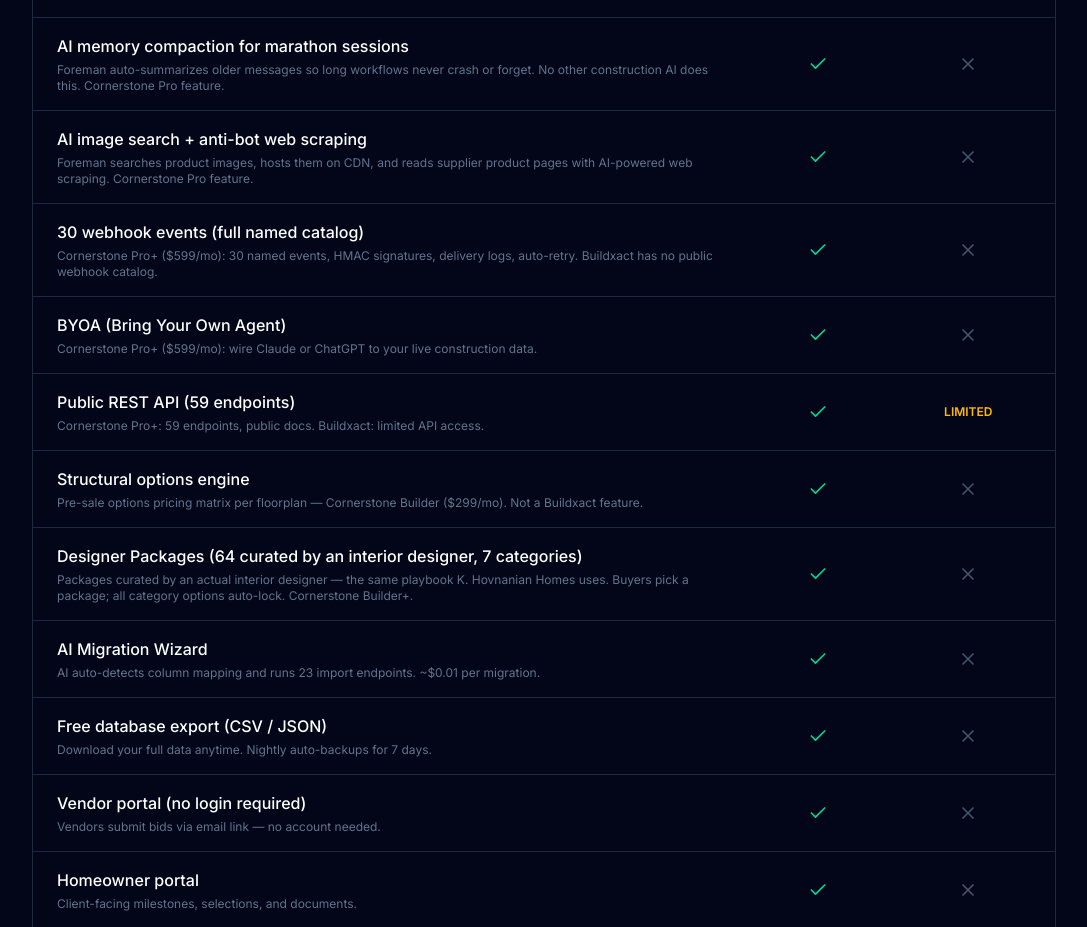
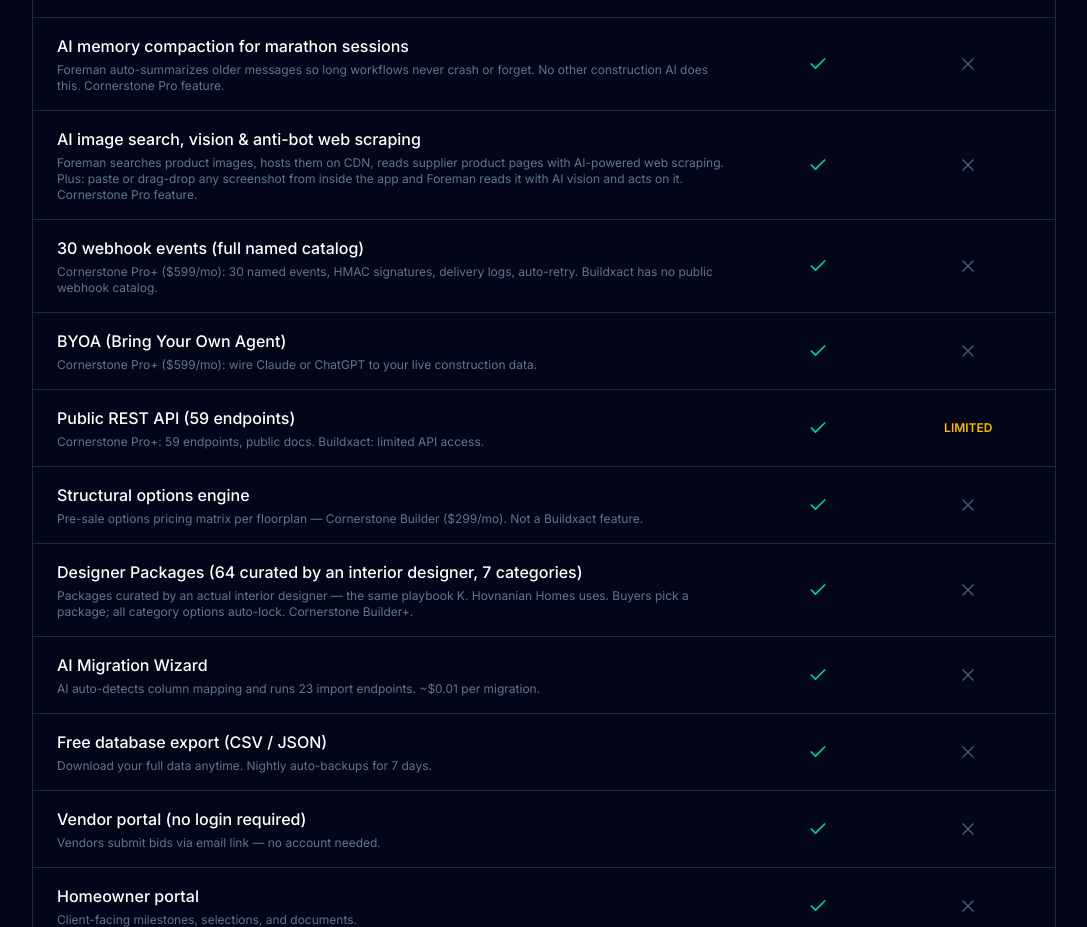
Before and after one commit to Scootermcgavin121/cornerstone-marketing-v2, a Next.js app: page /buildxact-alternative in a window 1280 px wide. Shown: the part 1400-2327 px from the top of the page, without its empty margins (96-1183 px from the left). Built offline with nearby package versions, Linux system fonts and the light colour scheme.

Commit message:
fix(buildxact-alt): apply image vision/screenshot acting row (catch-up to other 17)

```diff
--- a/src/app/buildxact-alternative/page.tsx
+++ b/src/app/buildxact-alternative/page.tsx
@@ -15,7 +15,7 @@
   { feature: "AI floor plan takeoffs (Blueprint AI)", cornerstone: true, competitor: true, note: "Both do floor plan takeoffs. Cornerstone Blueprint AI (Pro $499/mo) converts PDF blueprints to material takeoffs in under 60 seconds. Buildxact has Blu AI Takeoff Assistant (add-on, ~$99/mo on Pro plan)." },
   { feature: "Native AI agents (Foreman AI — 45+ skills)", cornerstone: true, competitor: "limited", note: "Cornerstone Pro ($499/mo): Foreman AI reads AND writes construction data — POs, options, SOWs, bid comparisons, image search, web scraping. Buildxact has 'Blu' AI for estimating assistance (assembly help, estimate generation). Different scope: action agent vs estimating aid." },
   { feature: "AI memory compaction for marathon sessions", cornerstone: true, competitor: false, note: "Foreman auto-summarizes older messages so long workflows never crash or forget. No other construction AI does this. Cornerstone Pro feature." },
-  { feature: "AI image search + anti-bot web scraping", cornerstone: true, competitor: false, note: "Foreman searches product images, hosts them on CDN, and reads supplier product pages with AI-powered web scraping. Cornerstone Pro feature." },
+  { feature: "AI image search, vision & anti-bot web scraping", cornerstone: true, competitor: false, note: "Foreman searches product images, hosts them on CDN, reads supplier product pages with AI-powered web scraping. Plus: paste or drag-drop any screenshot from inside the app and Foreman reads it with AI vision and acts on it. Cornerstone Pro feature." },
   { feature: "30 webhook events (full named catalog)", cornerstone: true, competitor: false, note: "Cornerstone Pro+ ($599/mo): 30 named events, HMAC signatures, delivery logs, auto-retry. Buildxact has no public webhook catalog." },
   { feature: "BYOA (Bring Your Own Agent)", cornerstone: true, competitor: false, note: "Cornerstone Pro+ ($599/mo): wire Claude or ChatGPT to your live construction data." },
   { feature: "Public REST API (59 endpoints)", cornerstone: true, competitor: "limited", note: "Cornerstone Pro+: 59 endpoints, public docs. Buildxact: limited API access." },
```
